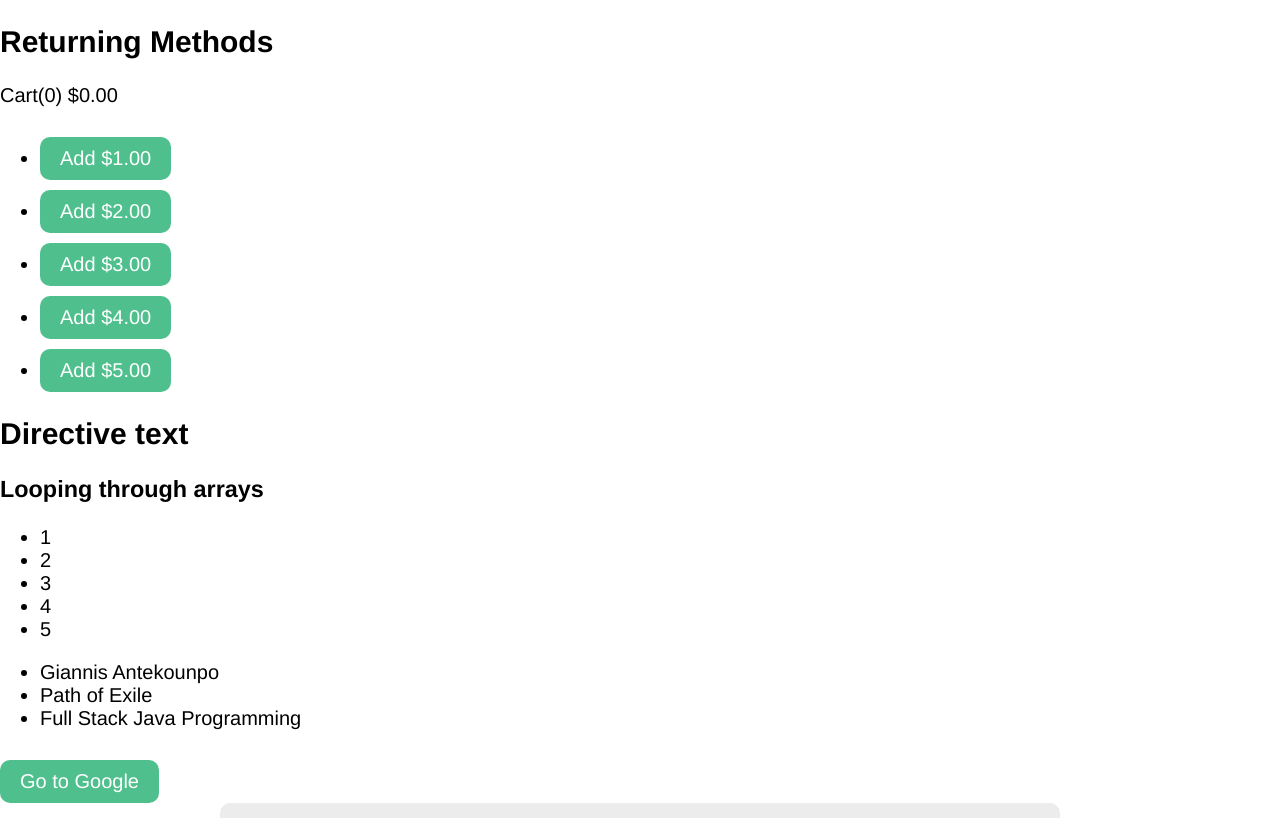
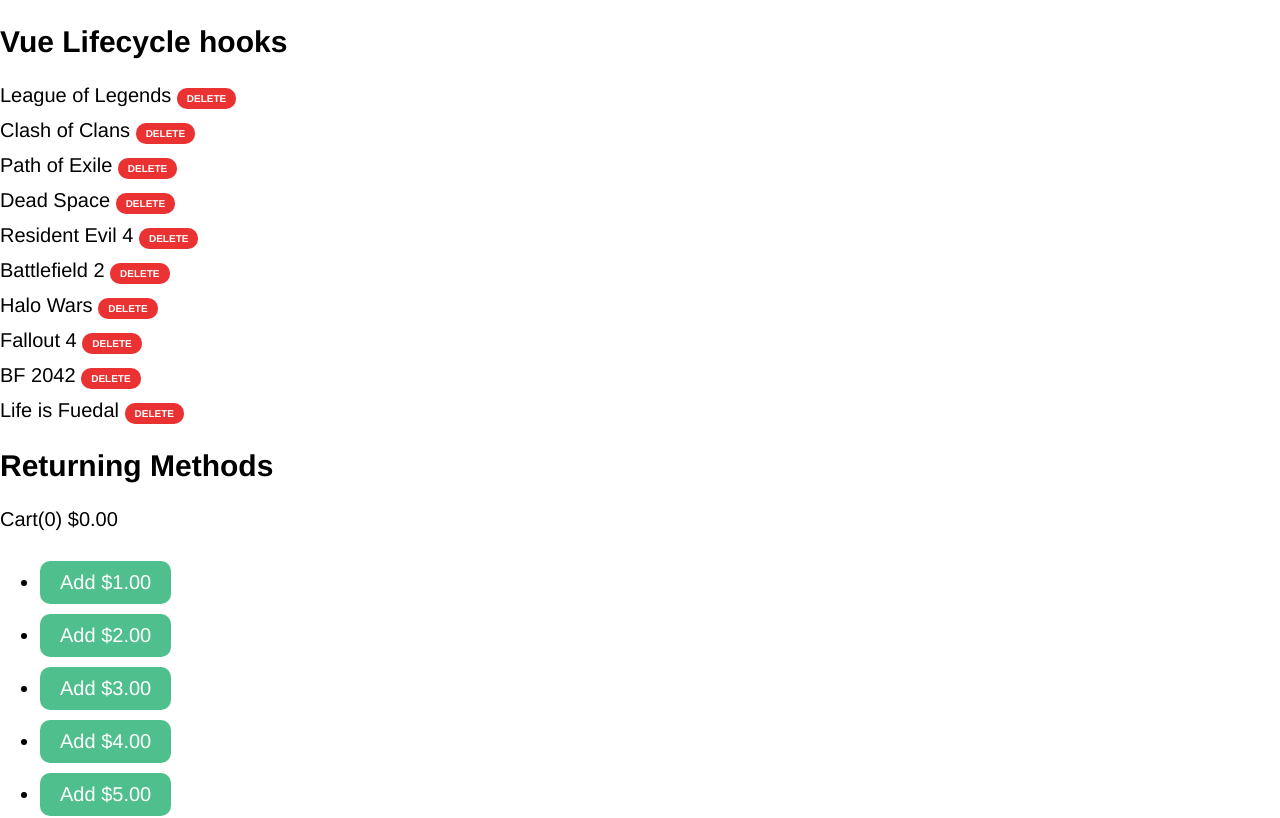
Before and after one commit to VigilBushido/Vue, a Vue app: page / in a window 1280 px wide. Shown: the top 818 px of the page. Built offline with nearby package versions, Linux system fonts and the light colour scheme.

Commit message:
final commit

```diff
--- a/src/components/Exercise1-01.vue
+++ b/src/components/Exercise1-01.vue
@@ -1,16 +1,26 @@
 <template>
   <section>
     <!--- So it can contain multiple div elements -->
+    <div class="Lifecycle">
+      <h1>Vue Lifecycle hooks</h1>
+      <ul>
+        <li v-for="(item, n) in list" :key="n">
+          {{ item }} <b @click="deleteItem(item)">Delete</b>
+        </li>
+      </ul>
+    </div>
 
+    <div class="ReturnMethods">
       <h1>Returning Methods</h1>
 
       <div>Cart({{ totalItems }}) {{ formatCurrency(totalCost) }} </div>
-
       <ul>
         <li v-for="n in 5" :key="n">
           <a href="#" @click="addToCart(n)">Add {{ formatCurrency(n) }}</a>
         </li>
       </ul>
+    </div>
+
     <h1 v-show="true" v-once v-text="text">Loading...</h1>
     <h2 v-show="false" v-html="html" />
     <h3>Looping through arrays</h3>
@@ -79,9 +89,24 @@
       this.totalItems = this.totalItems + 1
       this.totalCost = this.totalCost + n
     },
+    deleteItem(value) {
+      this.list = this.list.filter(item => item !== value)
+    },
   },
   data() {
     return {
+      list: [
+        'League of Legends',
+        'Clash of Clans',
+        'Path of Exile',
+        'Dead Space',
+        'Resident Evil 4',
+        'Battlefield 2',
+        'Halo Wars',
+        'Fallout 4',
+        'BF 2042',
+        'Life is Fuedal',
+      ],
       // v-text
       text: 'Directive text',
       // v-html
@@ -121,6 +146,26 @@
       },
     }
   },
+  beforeCreate() {
+    console.log('beforeCreate: data is static, thats it')
+  },
+  created() {
+    console.log('created: data and events ready, but no DOM')
+  },
+  beforeUpdate() {
+    alert(
+      'beforeUpdate: we know an update is about to happen, and have the data'
+    )
+  },
+  updated() {
+    alert('updated: virtual DOM will update after you click OK')
+  },
+  beforeDestroy() {
+    alert('beforeDestroy: about to blow up this component')
+  },
+  destroyed() {
+    alert('destroyed: this component has been destroyed')
+  },
 }
 </script>
 
@@ -152,6 +197,30 @@
     }
   }
 }
+
+.Lifecycle {
+  ul {
+    padding-left: 0;
+  }
+  li {
+    display: block;
+    list-style: none;
+
+    + li {
+      margin-top: 10px;
+    }
+  }
+  b {
+    display: inline-block;
+    background: rgb(235, 50, 50);
+    padding: 5px 10px;
+    border-radius: 10px;
+    font-size: 10px;
+    color: white;
+    text-transform: uppercase;
+    text-decoration: none;
+  }
+}
 h2 {
   margin: 40px 0 0;
   font-weight: normal;
```
Lines whose indentation alone changed are shown as unchanged.
